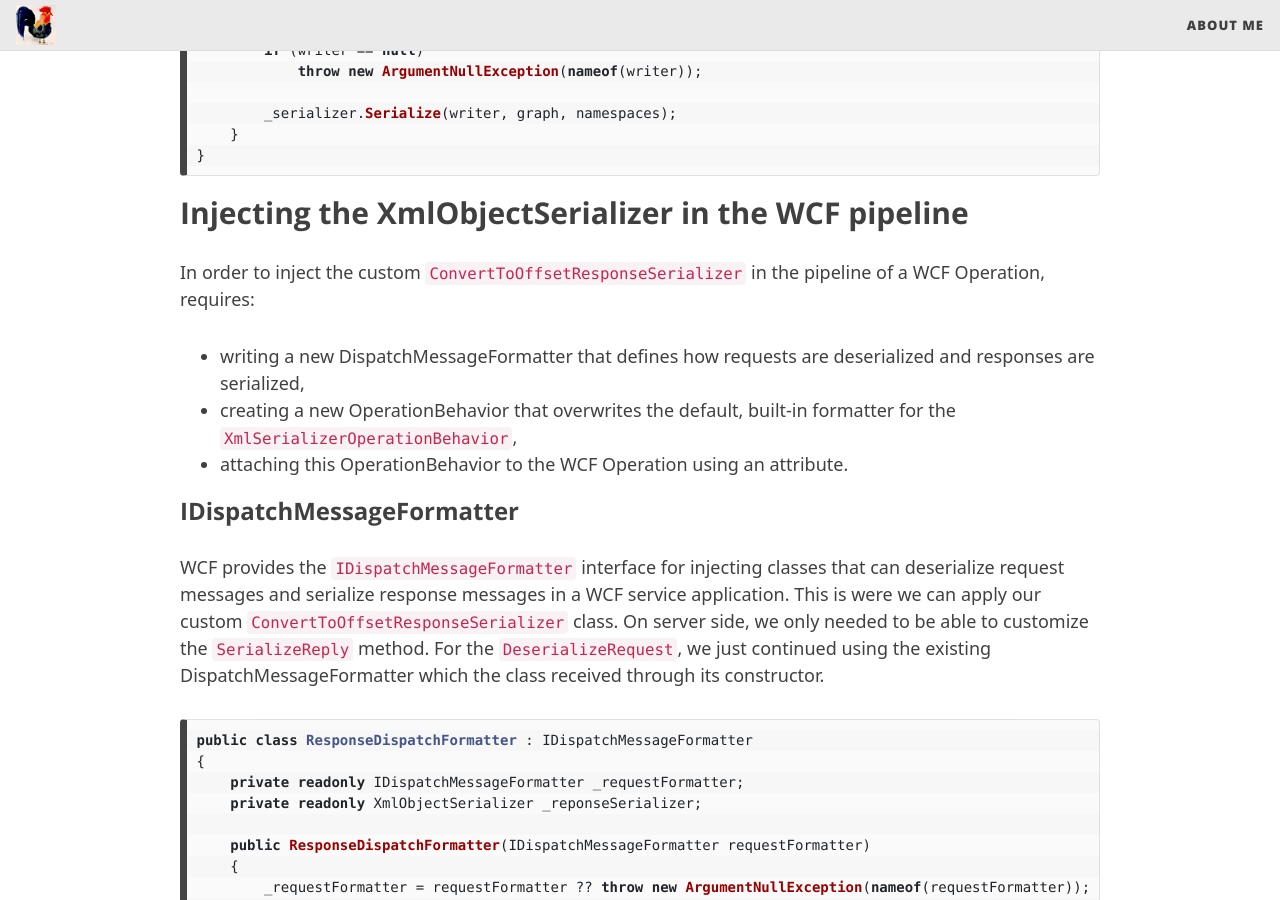
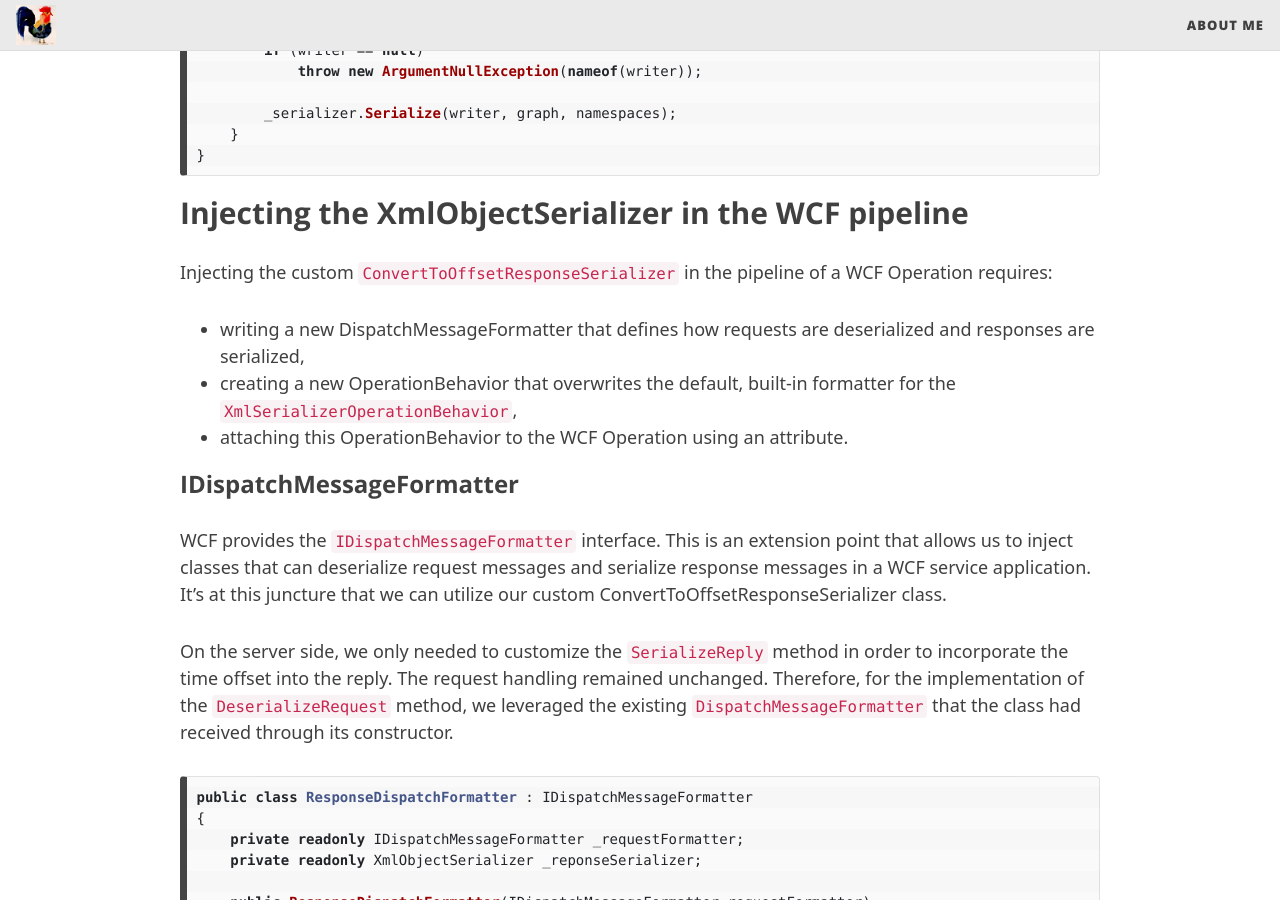
Before and after one commit to BartJolling/bartjolling.github.io, a Jekyll site: the page built from _posts/2022-06-19-custom-xmlserializer-wcf-operation.md, in a window 1280 px wide and 900 px high, scrolled down 4375 px. Built offline with Jekyll 4.4.1, drawn with Linux system fonts in a browser that asks for light colours; nearby versions of some CDN libraries; comment, search, counter and statistics services are not loaded.

Commit message:
Rephrase IDispathMessageFormatter

`````diff
--- a/_posts/2022-06-19-custom-xmlserializer-wcf-operation.md
+++ b/_posts/2022-06-19-custom-xmlserializer-wcf-operation.md
@@ -163,14 +163,16 @@ public class ConvertToOffsetResponseSerializer : XmlObjectSerializer
 
 ## Injecting the XmlObjectSerializer in the WCF pipeline
 
-In order to inject the custom `ConvertToOffsetResponseSerializer` in the pipeline of a WCF Operation, requires:
+Injecting the custom `ConvertToOffsetResponseSerializer` in the pipeline of a WCF Operation requires:
 - writing a new DispatchMessageFormatter that defines how requests are deserialized and responses are serialized,
 - creating a new OperationBehavior that overwrites the default, built-in formatter for the `XmlSerializerOperationBehavior`,
 - attaching this OperationBehavior to the WCF Operation using an attribute.
 
 ### IDispatchMessageFormatter
 
-WCF provides the `IDispatchMessageFormatter` interface for injecting classes that can deserialize request messages and serialize response messages in a WCF service application. This is were we can apply our custom `ConvertToOffsetResponseSerializer` class. On server side, we only needed to be able to customize the `SerializeReply` method. For the `DeserializeRequest`, we just continued using the existing DispatchMessageFormatter which the class received through its constructor.
+WCF provides the `IDispatchMessageFormatter` interface. This is an extension point that allows us to inject classes that can deserialize request messages and serialize response messages in a WCF service application. It’s at this juncture that we can utilize our custom ConvertToOffsetResponseSerializer class.
+
+On the server side, we only needed to customize the `SerializeReply` method in order to incorporate the time offset into the reply. The request handling remained unchanged. Therefore, for the implementation of the `DeserializeRequest` method, we leveraged the existing `DispatchMessageFormatter` that the class had received through its constructor.
 
 ```` csharp
 public class ResponseDispatchFormatter : IDispatchMessageFormatter
`````
